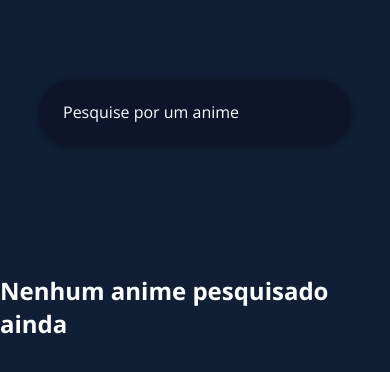
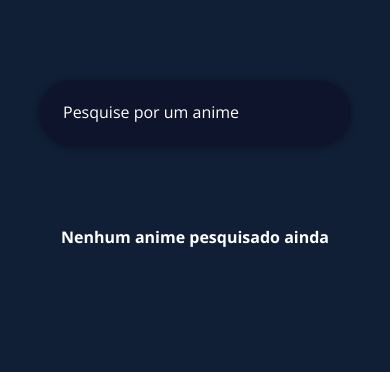
Before and after one commit to rurocha/anime-project-vuejs, a Vue app: page /#/ in a window 390 px wide. Shown: the top 372 px of the page. Built offline with nearby package versions, Linux system fonts and the light colour scheme.

Commit message:
descricao responsive

```diff
--- a/src/sass/5_objects/home.scss
+++ b/src/sass/5_objects/home.scss
@@ -4,9 +4,11 @@
     align-items: center;
 
     &__description {
-        font-size: 1.5rem;
         font-weight: 700;
-        margin-top: 3rem;
+
+        @media (min-width: 768px) {
+            font-size: 1.5rem;
+        }
     }
 
     &__loader {
```
